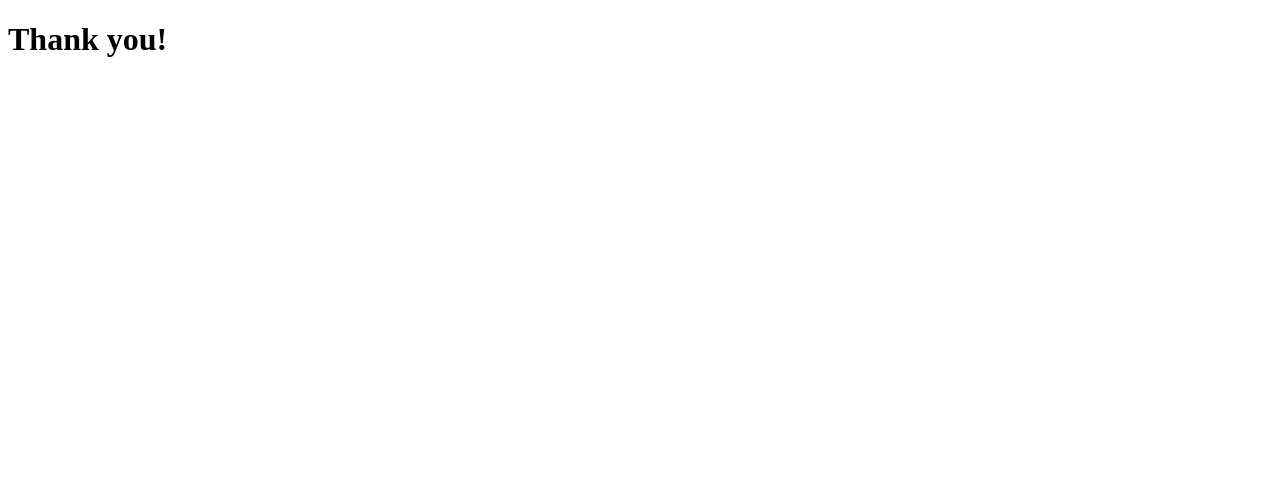
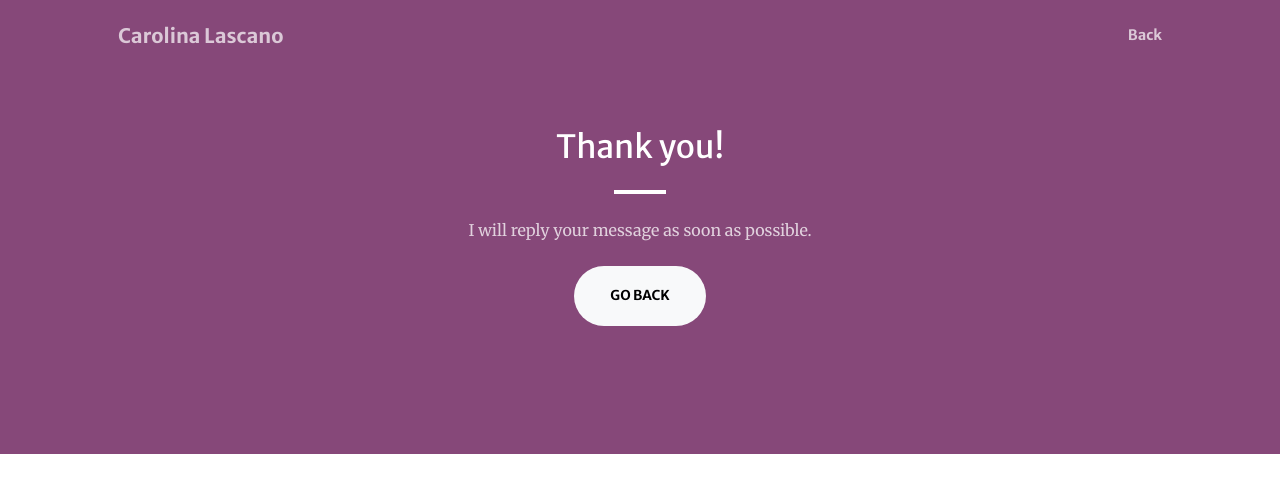
Before and after one commit to CLB20/portfolio, a plain HTML site: page thankyou.html in a window 1280 px wide. Drawn offline with nearby package versions, Linux system fonts and the light colour scheme.

Commit message:
Updated thank you page

```diff
--- a/thankyou.html
+++ b/thankyou.html
@@ -1,10 +1,48 @@
 <!DOCTYPE html>
 <html lang="en" dir="ltr">
   <head>
-    <meta charset="utf-8">
-    <title></title>
+    <meta charset="utf-8" />
+    <meta name="viewport" content="width=device-width, initial-scale=1, shrink-to-fit=no" />
+    <meta name="description" content="Carolina's Portfolio" />
+    <meta name="author" content="Carolina Lascano" />
+    <title>Thank you!</title>
+    <!-- Favicon-->
+    <link rel="icon" type="image/x-icon" href="assets/favicon.ico" />
+    <!-- Bootstrap Icons-->
+    <link href="https://cdn.jsdelivr.net/npm/bootstrap-icons@1.5.0/font/bootstrap-icons.css" rel="stylesheet" />
+    <!-- Google fonts-->
+    <link href="https://fonts.googleapis.com/css?family=Merriweather+Sans:400,700" rel="stylesheet" />
+    <link href="https://fonts.googleapis.com/css?family=Merriweather:400,300,300italic,400italic,700,700italic" rel="stylesheet" type="text/css" />
+    <!-- SimpleLightbox plugin CSS-->
+    <link href="https://cdnjs.cloudflare.com/ajax/libs/SimpleLightbox/2.1.0/simpleLightbox.min.css" rel="stylesheet" />
+    <!-- Core theme CSS (includes Bootstrap)-->
+    <link href="css/styles.css" rel="stylesheet" />
   </head>
-  <body>
-    <h1>Thank you!</h1>
+  <body id="page-top">
+    <!-- Navigation-->
+    <nav class="navbar navbar-expand-lg navbar-light fixed-top py-3" id="mainNav">
+      <div class="container px-4 px-lg-5">
+        <a class="navbar-brand" href="https://clb20.github.io/portfolio">Carolina Lascano</a>
+        <button class="navbar-toggler navbar-toggler-right" type="button" data-bs-toggle="collapse" data-bs-target="#navbarResponsive" aria-controls="navbarResponsive" aria-expanded="false" aria-label="Toggle navigation"><span
+            class="navbar-toggler-icon"></span></button>
+        <div class="collapse navbar-collapse" id="navbarResponsive">
+          <ul class="navbar-nav ms-auto my-2 my-lg-0">
+            <li class="nav-item"><a class="nav-link" href="https://clb20.github.io/portfolio"/>Back</a></li>
+          </ul>
+        </div>
+      </div>
+    </nav>
+    <section class="page-section bg-primary" id="about">
+      <div class="container px-4 px-lg-5">
+        <div class="row gx-4 gx-lg-5 justify-content-center">
+          <div class="col-lg-8 text-center">
+            <h2 class="text-white mt-0">Thank you!</h2>
+            <hr class="divider divider-light" />
+            <p class="text-white-75 mb-4">I will reply your message as soon as possible.</p>
+            <a class="btn btn-light btn-xl" href="https://clb20.github.io/portfolio">Go back</a>
+          </div>
+        </div>
+      </div>
+    </section>
   </body>
 </html>
```
